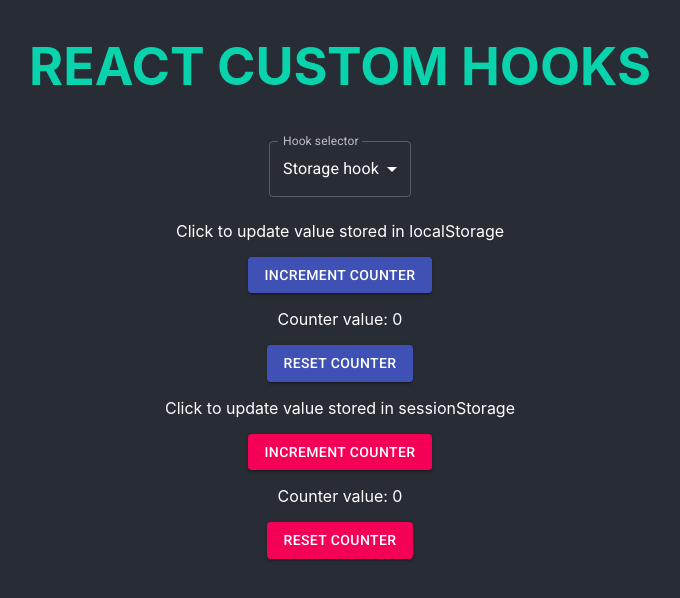
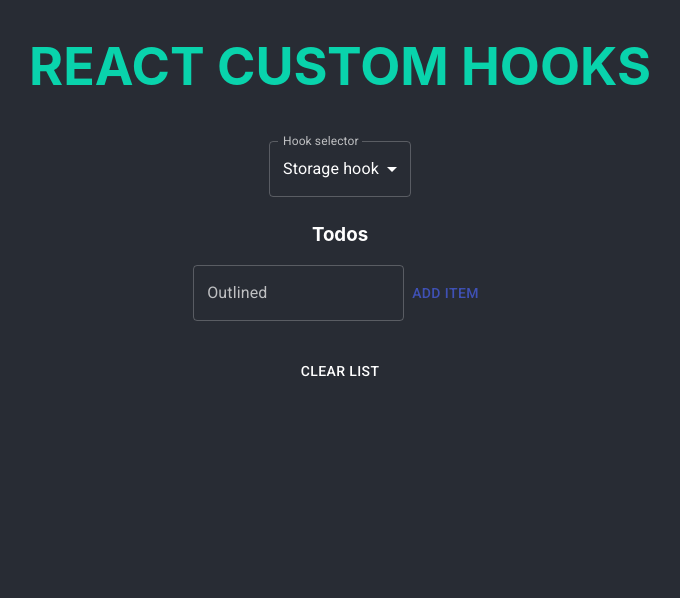
Before and after one commit to Fyvel/custom-hooks, a React (Create React App) app: page / in a window 1280 px wide. Shown: the top 598 px of the page, without its empty margins (300-980 px from the left). Built offline with nearby package versions, Linux system fonts and the light colour scheme.

Commit message:
use arrayHook in todo list

```diff
--- a/src/App.scss
+++ b/src/App.scss
@@ -17,7 +17,17 @@
     font-size: calc(10px + 2vmin);
   }
 
-  // &-content {
+  &-Todo {
+    &-header {
+      display: flex;
+      align-items: center;
+      justify-content: center;
+    }
 
-  // }
+    &-list {
+      display: flex;
+      flex-flow: column nowrap;
+      align-items: center;
+    }
+  }
 }
--- a/src/App.tsx
+++ b/src/App.tsx
@@ -1,4 +1,4 @@
-import React, { useState, useEffect } from 'react';
+import React, { useState } from 'react';
 import './App.scss';
 import LocalStorage from './components/localStorage';
 import useDocumentTitle from './hooks/documentTitle';
@@ -14,7 +14,7 @@ const theme = createMuiTheme({
 });
 
 const App: React.FC = () => {
-  const [hookIndex, setHookIndex] = useState(0);
+  const [hookIndex, setHookIndex] = useState(1);
 
   const hooks = [
     {
--- a/src/components/hookSelector.tsx
+++ b/src/components/hookSelector.tsx
@@ -53,7 +53,11 @@ export default function HookSelector({ list, initial, changeHandler }: { list: {
             >
                 {list.map(item => {
                     return (
-                        <option value={item.id}>{item.name}</option>);
+                        <option
+                            key={item.id}
+                            value={item.id}>
+                            {item.name}
+                        </option>);
                 })}
             </Select>
         </FormControl>
--- a/src/components/todo.tsx
+++ b/src/components/todo.tsx
@@ -1,21 +1,57 @@
-import React from "react";
+import React, { useState, ChangeEvent } from "react";
 import { Fragment } from "react";
 import useArray from "../hooks/array";
 import { Button, TextField } from "@material-ui/core";
+import DeleteForeverRoundedIcon from '@material-ui/icons/DeleteForeverRounded';
 
 export default function Todo() {
-    const todos = useArray();
+    const initial = '';
+    const [item, setItem] = useState<string>(initial);
+
+    const todos = useArray<string>([]);
+    const handleChange = (event: ChangeEvent<{ value: unknown }>) =>
+        setItem(event.target.value as string);
+
+    const handleAddClick = () => {
+        todos.add(item);
+        setItem(initial);
+    }
+
+    const handleRemoveClick = (index: number) => {
+        console.log(index)
+        todos.remove(index);
+    }
 
     return (
         <Fragment>
             <h3>Todos</h3>
-            <TextField id="outlined-basic"
-                label="Outlined"
-                variant="outlined"
-                color="primary" />
-
+            <div className="App-Todo-header">
+                <TextField id="outlined-basic"
+                    label="Outlined"
+                    variant="outlined"
+                    color="primary"
+                    value={item}
+                    onChange={handleChange} />
+                <Button
+                    color="primary"
+                    onClick={handleAddClick}>
+                    Add item
+                </Button>
+            </div>
+            <ul className="App-Todo-list">
+                {todos.value.map((x, i) =>
+                    <li key={i}>
+                        {x}
+                        <Button
+                            color="secondary"
+                            onClick={() => handleRemoveClick(i)}>
+                            <DeleteForeverRoundedIcon />
+                        </Button>
+                    </li>)}
+            </ul>
             <Button
-                color="secondary"
-                onClick={() => ({ id: 1 })}>Add item</Button>
+                onClick={() => todos.reset()}>
+                Clear list
+            </Button>
         </Fragment >);
 }
--- a/src/hooks/array.ts
+++ b/src/hooks/array.ts
@@ -6,7 +6,7 @@ export default function useArray<T>(initialState: T[] = []) {
     const add = useCallback((newValue: T) => setValue(v => [...v, newValue]), [setValue]);
 
     const remove = useCallback((index: number) =>
-        setValue(val => [...val.splice(index, 1)]),
+        setValue(val => val.splice(index, 1) && [...val]),
         [setValue]);
 
     const filter = useCallback((filter: () => boolean) =>
```
